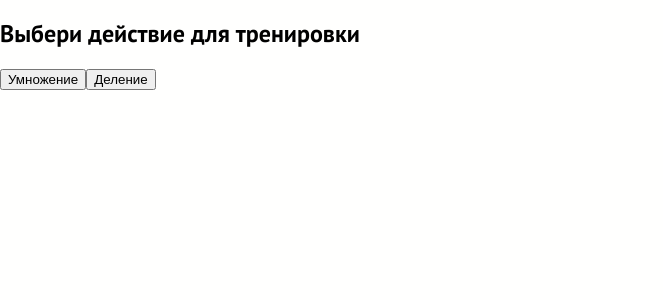
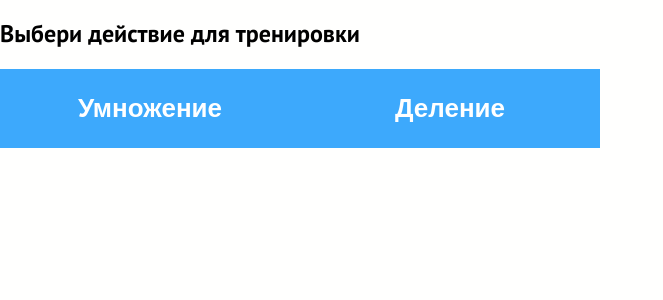
Before and after one commit to e1bandito/training, a Vue app: page / in a window 1280 px wide. Shown: the top 300 px of the page, without its empty margins (0-663 px from the left). Built offline with nearby package versions, Linux system fonts and the light colour scheme.

Commit message:
add styles for Btn

```diff
--- a/src/components/Btn.vue
+++ b/src/components/Btn.vue
@@ -1,7 +1,7 @@
 <template>
   <button
     class="btn"
-    :classes="classes"
+    :class="classes"
     @click="clickBtn(action)"
   >
     {{ text }}
@@ -33,6 +33,24 @@ export default {
 };
 </script>
 
-<style scoped>
+<style lang="scss">
+@import "src/assets/styles/variables";
+@import "src/assets/styles/mixins";
 
+.btn {
+  appearance: none;
+  border: none;
+  min-width: 300px;
+  background-color: $blue;
+  color: $white;
+  font-weight: 700;
+  font-size: 26px;
+  cursor: pointer;
+  padding: 24px;
+  transition: background-color 0.3s;
+
+  &:hover {
+    background-color: darken($blue, 15%);
+  }
+}
 </style>
--- a/src/components/Header.vue
+++ b/src/components/Header.vue
@@ -65,6 +65,28 @@ export default {
 @import "src/assets/styles/mixins";
 .header {
   padding: 10px 0;
+
+  .header__btn {
+    font-size: 16px;
+    padding: 10px 15px;
+    width: 170px;
+    min-width: auto;
+    background-color: $white;
+    color: $blue;
+    border: 2px solid $blue;
+    transition: background-color 0.3s, color 0.3s;
+    justify-self: end;
+
+    @include max(500) {
+      width: 160px;
+      padding: 7px 10px;
+    }
+
+    &:hover {
+      background-color: $blue;
+      color: $white;
+    }
+  }
 }
 .header__inner {
   display: grid;
@@ -72,23 +94,29 @@ export default {
   justify-items: center;
   align-items: center;
   gap: 15px;
+
   @include max($md) {
     grid-template-columns: 1fr 1fr;
   }
+
   @include max(500) {
     grid-template-columns: 1fr;
   }
 }
+
 .header__title {
   font-size: 40px;
   color: $dark-blue;
   margin: 0;
+
   @include max($lg) {
     font-size: 30px;
   }
+
   @include max($md) {
     order: 1;
     grid-column: 1 / 3;
   }
 }
+
 </style>
```
